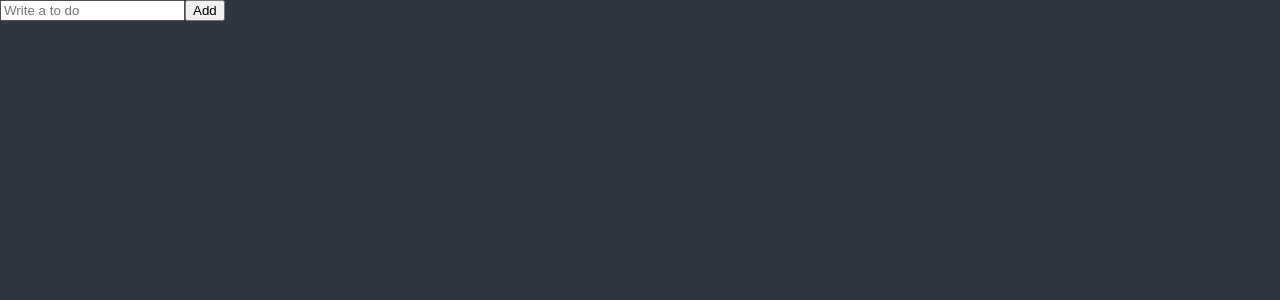
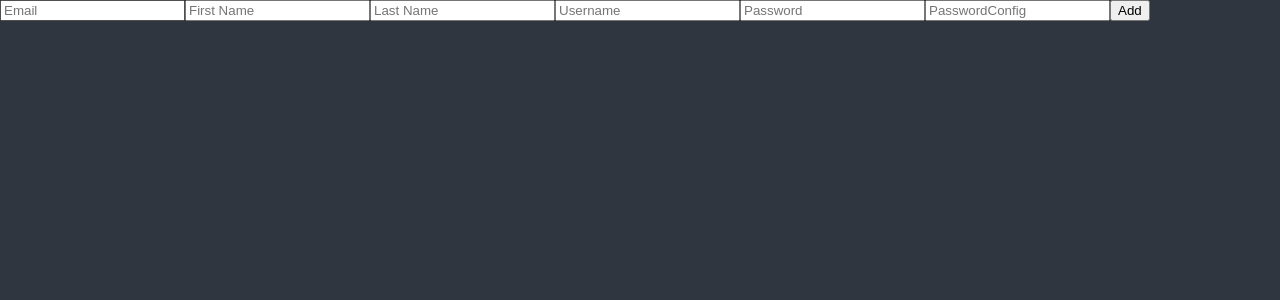
Before and after one commit to TwotheMoon/ReactJs_Master, a React (Create React App) app in the folder react-masterclass/: page / in a window 1280 px wide. Shown: the top 300 px of the page. Built offline with nearby package versions, Linux system fonts and the light colour scheme.

Commit message:
react-hook-form
- useForm(); 선언
- 인자로 제공해주는 함수 두 가지
- register = onChange, onBlur, ref 상태 변화 데이터 제공
- watch = 상태 변화 확인
{...register("Key 값")} 으로 태그에 적용

```diff
--- a/react-masterclass/package.json
+++ b/react-masterclass/package.json
@@ -15,6 +15,7 @@
     "react-apexcharts": "^1.3.9",
     "react-dom": "^17.0.2",
     "react-helmet": "^6.1.0",
+    "react-hook-form": "^7.22.1",
     "react-query": "^3.34.0",
     "react-router-dom": "^5.3.0",
     "react-scripts": "4.0.3",
--- a/react-masterclass/src/ToDoList.tsx
+++ b/react-masterclass/src/ToDoList.tsx
@@ -1,25 +1,54 @@
 import React, { useState } from "react";
+import { useForm } from "react-hook-form";
 
-function ToDoList(){
-    const [todo, setTodo] = useState("");
-    const onChange = (event:React.FormEvent<HTMLInputElement>) => {
-      const {
-          currentTarget: {value},
-      } = event;
-      setTodo(value);
-    };
-    const onSubmit = (event:React.FormEvent<HTMLFormElement>) => {
-        event.preventDefault();
-        console.log(todo);
-    };
+// 라이브러리 없이 리액트로만 회원가입 폼
+// function ToDoList(){
+//     const [todo, setTodo] = useState("");
+//     const [toDoError, setToDoError] = useState("");
+//     const onChange = (event:React.FormEvent<HTMLInputElement>) => {
+//       const {
+//           currentTarget: {value},
+//       } = event;
+//       setToDoError("");
+//       setTodo(value);
+//     };
+//     const onSubmit = (event:React.FormEvent<HTMLFormElement>) => {
+//         event.preventDefault();
+//         if(todo.length < 10){
+//             return setToDoError("To do should be longer");
+//         }
+//         console.log("submit");
+//     };
 
+
+//     return (
+//     <div>
+//         <form onSubmit={onSubmit}>
+//             <input onChange={onChange} value={todo} placeholder="Write a to do"></input>
+//             <button>Add</button>
+//             {toDoError !== "" ? toDoError : null}
+//         </form>
+//     </div>
+//     );
+// }
+
+// react-hook-form 사용 회원가입 폼
+function ToDoList() {
+    const { register, watch } = useForm();
+    // register : onChagne, onBlur, ref 관련 wathc : 폼에 모든 값을 주시
+    console.log(watch());
     return (
-    <div>
-        <form onSubmit={onSubmit}>
-            <input onChange={onChange} value={todo} placeholder="Write a to do"></input>
-            <button>Add</button>
-        </form>
-    </div>
+        <div>
+            <form>          {/*es6 문법 toDo라는 이름의 함수로 반환하는 데이터 props 로 제공 */}
+                <input {...register("email")} placeholder="Email"></input>
+                <input {...register("firstName")} placeholder="First Name"></input>
+                <input {...register("lastName")} placeholder="Last Name"></input>
+                <input {...register("userName")} placeholder="Username"></input>
+                <input {...register("password")} placeholder="Password"></input>
+                <input {...register("passwordConfig")} placeholder="PasswordConfig"></input>
+                <button>Add</button>
+            </form>
+        </div>
     );
 }
 
```
Also changed, not shown: 1 other file (tests, documents, lock files or other folders).
